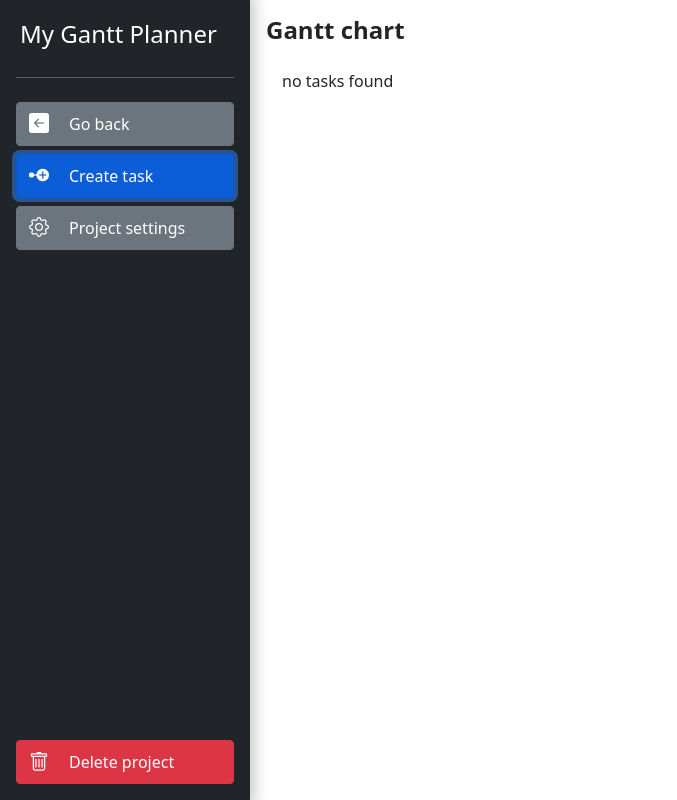
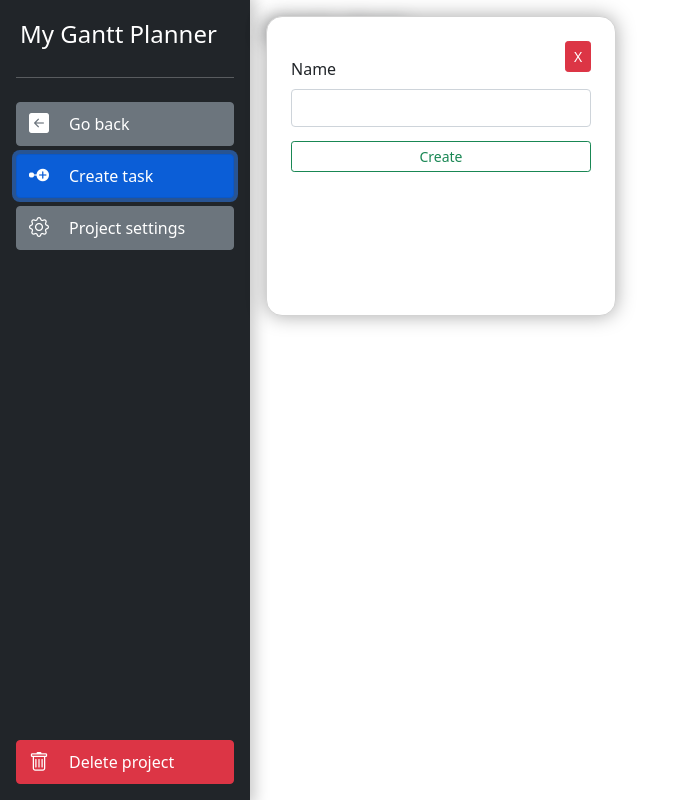
Before and after one commit to RnsX/gantt-planner, a React (Create React App) app: page /Project/1 in a window 1280 px wide. Both pictures are taken after a click on the button "Create task". Shown: the whole page, without its empty margins (0-677 px from the left). Built offline with nearby package versions, Linux system fonts and the light colour scheme.

Commit message:
added new task functionality

```diff
--- a/src/components/LeftSidebar.tsx
+++ b/src/components/LeftSidebar.tsx
@@ -3,7 +3,7 @@ import { useDispatch, useSelector } from 'react-redux';
 import { matchPath, useLocation, useNavigate } from 'react-router-dom';
 import NavBtn from '../components/NavBtn';
 import { IProject } from '../data-structures/Project';
-import { gotProjectsAction, toggleNewProjectModalAction } from '../redux/Projects';
+import { gotProjectsAction, toggleNewProjectModalAction, toggleNewTaskModalAction } from '../redux/Projects';
 import { IAppState } from '../redux/Store';
 
 const LeftSidebar = () => {
@@ -31,6 +31,10 @@ const LeftSidebar = () => {
         }
     }
 
+    const createTaskModal = () => {
+        dispatch(toggleNewTaskModalAction());
+    }
+
 
     return (
         <div className='d-flex flex-column flex-shrink-0 p-3 text-white bg-dark sidebar-high' style={{height: '100vh'}}>
@@ -41,7 +45,7 @@ const LeftSidebar = () => {
             <hr/>
             {NavBtn('Go back', () => navigate(-1), location.pathname == '/' ? false : true, 'bi bi-arrow-left-square-fill', 'btn btn-secondary', '20px')}
             {NavBtn('Create project', () => createProjectModal(), matchPath({ path: '/'},location.pathname) != null ? true : false, 'bi bi-file-earmark-plus-fill', 'btn btn-primary', '20px')}
-            {NavBtn('Create task', () => {}, matchPath({ path: '/Project/:id'},location.pathname) != null ? true : false, 'bi bi-node-plus-fill', 'btn btn-primary', '20px')}
+            {NavBtn('Create task', () => createTaskModal(), matchPath({ path: '/Project/:id'},location.pathname) != null ? true : false, 'bi bi-node-plus-fill', 'btn btn-primary', '20px')}
             {NavBtn('Settings', () => {}, location.pathname == '/' ? true : false, 'bi bi-gear', 'btn btn-secondary', '20px')}
             {NavBtn('Project settings', () => {}, matchPath({ path: '/Project/:id'},location.pathname) != null ? true : false, 'bi bi-gear', 'btn btn-secondary', '20px')}
             {NavBtn('Delete project', () => deleteProjectBtn(), matchPath({ path: '/Project/:id'},location.pathname) ? true : false, 'bi bi-trash', 'btn btn-danger deleteBtn', '20px')}
--- /dev/null
+++ b/src/components/NewTaskModal.tsx
@@ -0,0 +1,87 @@
+import React, { useState } from 'react';
+import { useDispatch, useSelector } from 'react-redux';
+import { IProject } from '../data-structures/Project';
+import { defaultLocationState, ITask } from '../data-structures/Task';
+import { gotProjectsAction, toggleNewProjectModalAction, toggleNewTaskModalAction } from '../redux/Projects';
+import { IAppState } from '../redux/Store';
+
+const NewTaskModal = () => {
+
+    const dispatch = useDispatch();
+    const viewing: IProject | null = useSelector((state: IAppState) => state.projects.viewing);
+    const projectList: IProject[] = useSelector((state: IAppState) => state.projects.projects);
+
+    const closeModal = () => {
+        dispatch(toggleNewTaskModalAction());
+    };
+
+    const newTask = () => {
+        if(viewing != null)
+        {
+            let newTaskList = viewing.Tasks;
+            let newTask:ITask = {
+                TaskInfo: {
+                    id: 0,
+                    orderId: 0,
+                    name: ''
+                },
+                location: defaultLocationState,
+                predecesors: [],
+                assignedResources: []
+            };
+
+            // create new task list
+            newTask.TaskInfo = taskInfo;
+            newTaskList.push(newTask);
+
+            // assign new task id
+            let task = projectList.filter(x=>x.Info.id == viewing.Info.id)[0].Tasks;
+            let newTaskId = task.length;
+            newTask.TaskInfo.id = newTaskId;
+
+            // create new project list
+            let newProjectList = projectList;
+
+            newProjectList.filter(x=>x.Info.id == viewing.Info.id)[0].Tasks = newTaskList;
+
+            // update project list with new list which contains new task list
+            dispatch(gotProjectsAction(newProjectList));
+            dispatch(toggleNewTaskModalAction());
+        }
+    }
+    const [taskInfo, setTaskInfo] = useState({
+        id: 0,
+        orderId: 0,
+        name: ''
+    });
+
+    const updateTaskInfo = (input:string, value: string) => {
+        setTaskInfo({...taskInfo, [input]:value});
+    }
+
+  return (
+    <div style={{
+        width: '350px',
+        minHeight: '300px',
+        border: '1px solid lightgray',
+        position: 'absolute',
+        zIndex: 999,
+        backgroundColor: 'white',
+        display: 'flex',
+        flexDirection: 'column',
+        borderRadius: '1em',
+        padding: '1.5em',
+        WebkitBoxShadow: '0px 0px 19px 0px rgba(0,0,0,0.34)',
+        boxShadow: '0px 0px 19px 0px rgba(0,0,0,0.34)'
+    }}>
+        <button onClick={closeModal} className='btn btn-danger btn-sm' style={{width: 'fit-content', position: 'absolute', right: '0', marginRight: '1.7em'}}>X</button>
+        <label className='form-label' style={{marginTop: '1em'}}>Name</label>
+        <input name="name" onChange={(e:React.ChangeEvent<HTMLInputElement>) => updateTaskInfo(e.target.name, e.target.value)} className='form-control' value={taskInfo.name}></input>
+        {/* Add new resource (with rendered resource list) */}
+        {/* Add new dependency (with rendered dependency list) */}
+        <button onClick={newTask} className='btn btn-outline-success btn-sm' style={{width: '100%', marginTop: '1em'}}>Create</button>
+    </div>
+  )
+};
+
+export default NewTaskModal;
--- a/src/components/RightClickWindow.tsx
+++ b/src/components/RightClickWindow.tsx
@@ -1,4 +1,6 @@
 import React from 'react';
+import { useDispatch } from 'react-redux';
+import { toggleNewTaskModalAction } from '../redux/Projects';
 
 export interface IRightClickWindowProps {
     visible: boolean,
@@ -9,15 +11,23 @@ export interface IRightClickWindowProps {
 
 const RightClickWindow = (props:{windowProps: IRightClickWindowProps, closeWindow: () => void}) => {
     const { visible, locationX, locationY, currentlySelectedTaskId} = props.windowProps;
+    const dispatch = useDispatch();
+
+    const newTask = () => {
+        dispatch(toggleNewTaskModalAction());
+        props.closeWindow();
+    }
 
     return (
         <div className='menu-toggle'>
             <div className='dropdown-menu dropdown-menu-dark mx-0 shadow rightClickMenu' style={{width: '220px'}}>
                 <button onClick={props.closeWindow} className='dropdown-item' style={{marginBottom: '0em'}}>Close window</button>
                 <hr/>
-                <button onClick={props.closeWindow} className='dropdown-item'>New task</button>
+                <button onClick={newTask} className='dropdown-item'>New task</button>
                 <button onClick={props.closeWindow} className='dropdown-item'>Edit task</button>
                 <button onClick={props.closeWindow} className='dropdown-item'>Change color</button>
+                <button onClick={props.closeWindow} className='dropdown-item'>Move up</button>
+                <button onClick={props.closeWindow} className='dropdown-item'>Move down</button>
                 <style>
                     {`
                         .menu-toggle {
--- a/src/pages/Project.tsx
+++ b/src/pages/Project.tsx
@@ -5,6 +5,7 @@ import { IProject } from '../data-structures/Project';
 import { openProjectAction } from '../redux/Projects';
 import { IAppState } from '../redux/Store';
 import SliderContainer from '../components/SliderContainer';
+import NewTaskModal from '../components/NewTaskModal';
 
 const Project = () => {
     const { id } = useParams();
@@ -12,6 +13,7 @@ const Project = () => {
     const dispatch = useDispatch();
     const projectList: IProject[] = useSelector((state:IAppState)=> state.projects.projects);
     const thisProject: IProject | null = useSelector((state:IAppState)=> state.projects.viewing);
+    const newTaskModal:boolean = useSelector((state: IAppState) => state.projects.showNewTaskModal);
 
     const renderTasks = () => {
         let newThisProject = projectList.find(x=>x.Info.id == projectId);
@@ -29,10 +31,24 @@ const Project = () => {
 
   return (
     <div>
-        <h4 style={{fontWeight: 'bold'}}>Gantt chart</h4>
         {
-            <SliderContainer></SliderContainer>
+            newTaskModal == true
+            ? <NewTaskModal></NewTaskModal>
+            : ''
         }
+        <div
+            style={{
+                filter: newTaskModal == true ? 'blur(10px)' : 'blur(0px)',
+                pointerEvents: newTaskModal == true ? 'none' : 'all',
+                transition: '0.5s ease-in-out'
+            }}
+        >
+            <h4 style={{fontWeight: 'bold'}}>Gantt chart</h4>
+            {
+                <SliderContainer></SliderContainer>
+            }
+        </div>
+
     </div>
   );
 };
--- a/src/pages/ProjectList.tsx
+++ b/src/pages/ProjectList.tsx
@@ -7,6 +7,7 @@ import ProjectCard from '../components/ProjectCard';
 import { API_GetProjects } from '../placeholder-data/Projects';
 import { Link } from 'react-router-dom';
 import NewProjModal from '../components/NewProjModal';
+import NewTaskModal from '../components/NewTaskModal';
 
 const ProjectList = () => {
 
--- a/src/redux/Projects.tsx
+++ b/src/redux/Projects.tsx
@@ -7,6 +7,8 @@ export interface IProjectState {
     readonly viewing: IProject | null;
     readonly showNewProjectModal: boolean;
     readonly showEditProjectModal: boolean;
+    readonly showNewTaskModal: boolean;
+    readonly showEditTaskModal: boolean;
 };
 
 export const initialProjectState: IProjectState = {
@@ -14,7 +16,9 @@ export const initialProjectState: IProjectState = {
     projects: [],
     viewing: null,
     showNewProjectModal: false,
-    showEditProjectModal: false
+    showEditProjectModal: false,
+    showNewTaskModal: false,
+    showEditTaskModal: false
 };
 
 export const GETTINGPROJECTS = 'GettingProjects';
@@ -48,4 +52,15 @@ export const UPDATELOCATION = 'UpdateLocation';
 export const updateLocationAction = (projects: IProject[]) => ({
     type: UPDATELOCATION,
     data: projects
-}as const)
+}as const);
+
+export const TOGGLENEWTASKMODAL = 'ToggleNewTaskModal';
+export const toggleNewTaskModalAction = () => ({
+    type: TOGGLENEWTASKMODAL
+} as const);
+
+
+export const TOGGLEEDITTASKMODAL = 'ToggleEditTaskModal';
+export const toggleEditTaskModalAction = () => ({
+    type: TOGGLEEDITTASKMODAL
+} as const);
--- a/src/redux/ProjectsActions.tsx
+++ b/src/redux/ProjectsActions.tsx
@@ -1,4 +1,4 @@
-import { gettingProjectsAction, gotProjectsAction, openProjectAction, toggleEditProjectModalAction, toggleNewProjectModalAction, updateLocationAction } from "./Projects";
+import { gettingProjectsAction, gotProjectsAction, openProjectAction, toggleEditProjectModalAction, toggleEditTaskModalAction, toggleNewProjectModalAction, toggleNewTaskModalAction, updateLocationAction } from "./Projects";
 
 export type ProjectsActions =
     | ReturnType<typeof gettingProjectsAction>
@@ -7,4 +7,6 @@ export type ProjectsActions =
     | ReturnType<typeof toggleEditProjectModalAction>
     | ReturnType<typeof toggleNewProjectModalAction>
     | ReturnType<typeof updateLocationAction>
+    | ReturnType<typeof toggleEditTaskModalAction>
+    | ReturnType<typeof toggleNewTaskModalAction>
 ;
--- a/src/redux/ProjectsReducer.tsx
+++ b/src/redux/ProjectsReducer.tsx
@@ -1,4 +1,4 @@
-import { GETTINGPROJECTS, GOTPROJECTS, initialProjectState, OPENPROJECT, TOGGLEEDITPROJECTMODAL, TOGGLENEWPROJECTMODAL, UPDATELOCATION } from "./Projects";
+import { GETTINGPROJECTS, GOTPROJECTS, initialProjectState, OPENPROJECT, TOGGLEEDITPROJECTMODAL, TOGGLEEDITTASKMODAL, TOGGLENEWPROJECTMODAL, TOGGLENEWTASKMODAL, UPDATELOCATION } from "./Projects";
 import { ProjectsActions } from "./ProjectsActions";
 
 export const projectsReducer = (
@@ -48,6 +48,20 @@ export const projectsReducer = (
                 projects: {...action.data}
             }
         }
+
+        case TOGGLENEWTASKMODAL: {
+            return {
+                ...state,
+                showNewTaskModal: !state.showNewTaskModal
+            }
+        }
+
+        case TOGGLEEDITTASKMODAL: {
+            return {
+                ...state,
+                showEditTaskModal: !state.showEditTaskModal
+            }
+        }
     }
     return state
 }
```
